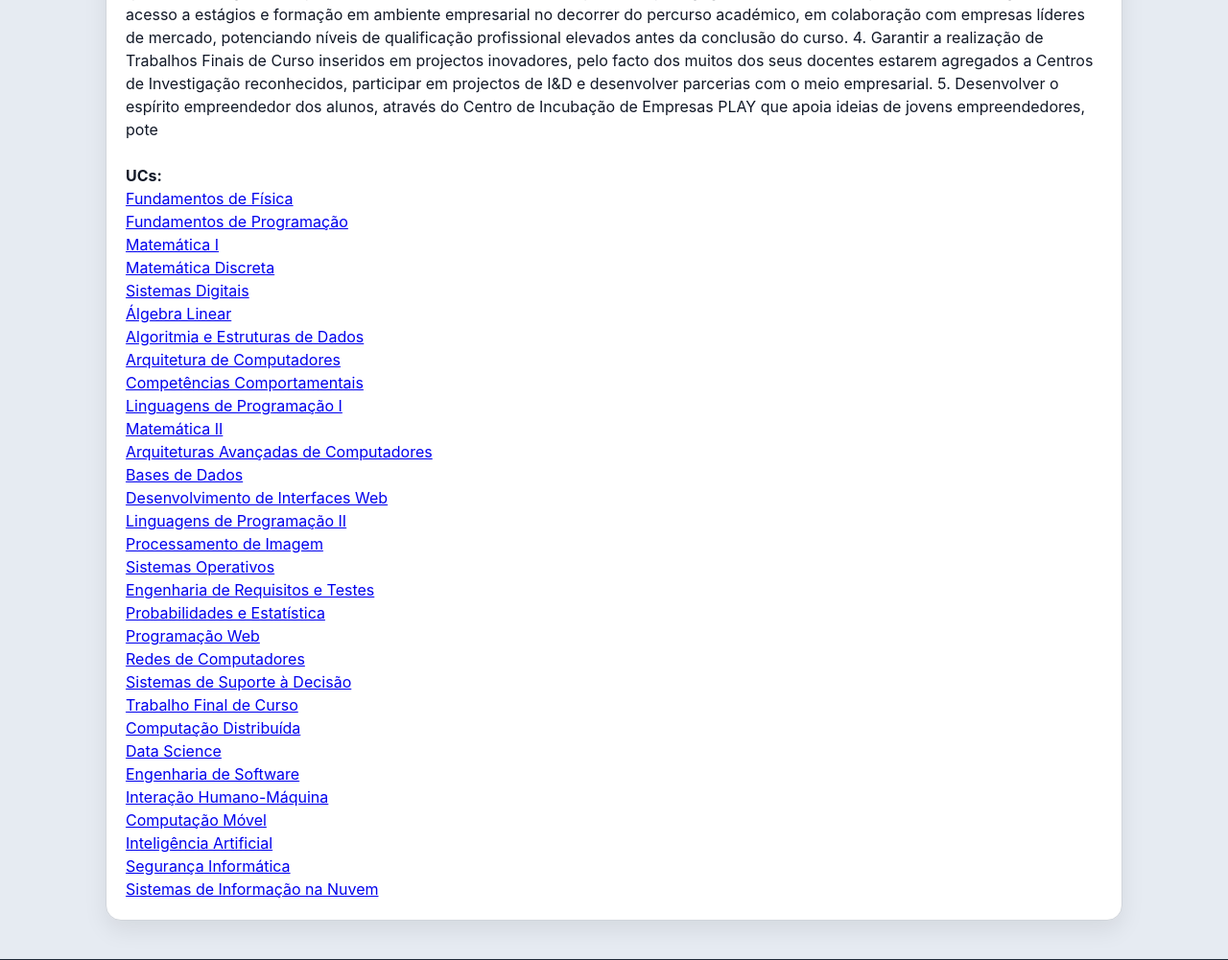
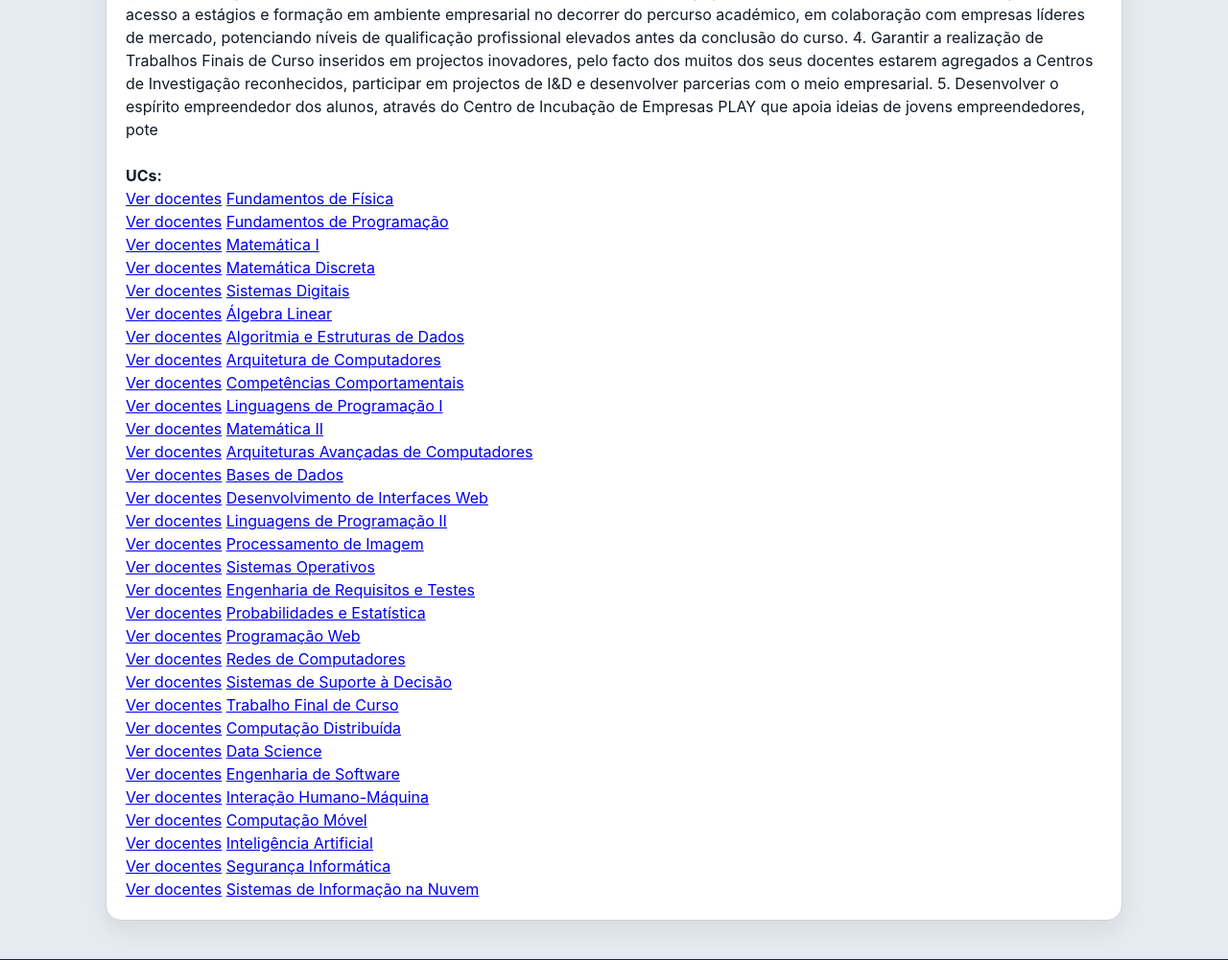
Before and after one commit to jose-cardoso-a22506616/portfolio, a Django app: page / in a window 1280 px wide. Shown: the part 642-1643 px from the top of the page at 96% size. Run offline with Django 5.2, Linux system fonts and the light colour scheme; data comes from the database, SQL or seed files in the repository.

Commit message:
Agora é possível aceder aos professores

```diff
--- a/portfolio/templates/portfolio/licenciatura.html
+++ b/portfolio/templates/portfolio/licenciatura.html
@@ -22,9 +22,11 @@
 
         <h4>UCs:</h4>
         {% for uc in licenciatura.uc.all %}
+            <a href="{% url 'docentes' licenciatura.id %}">Ver docentes</a>
 
             <a href="{% url 'uc' uc.id %}">{{uc.nome}}</a>
             <br>
+
         {% endfor %}
     </article>
     {% endfor %}
--- a/portfolio/urls.py
+++ b/portfolio/urls.py
@@ -8,4 +8,5 @@ urlpatterns = [
     path("uc/<int:id>", views.uc_view, name="uc"),
     path("projetos/", views.projeto_view, name="projetos"),
     path("tecnologias/", views.tecnologias_view, name="tecnologias"),
+    path("docentes/<int:id>", views.docentes_view, name="docentes")
 ]
--- a/portfolio/views.py
+++ b/portfolio/views.py
@@ -1,5 +1,5 @@
 from django.shortcuts import render
-from .models import Licenciatura, UC, Projeto, Tecnologia
+from .models import Licenciatura, UC, Projeto, Tecnologia, Docente
 
 # Create your views here.
 def licenciatura_view(request):
@@ -29,3 +29,12 @@ def tecnologias_view(request):
     tecnologias = Tecnologia.objects.prefetch_related("formacao")
 
     return render(request, "portfolio/tecnologias.html", {"tecnologias":tecnologias})
+
+
+def docentes_view(request, id):
+
+    licenciatura = Licenciatura.objects.get(id=id)
+    ucs = licenciatura.uc.all()
+    docentes = Docente.objects.filter(ucs__in = ucs)
+
+    return render(request, "portfolio/docentes.html", {"licenciatura":licenciatura, "ucs":ucs, "docentes":docentes})
```
Also changed, not shown: portfolio/templates/portfolio/docentes.html (added, +27 -0 lines).
